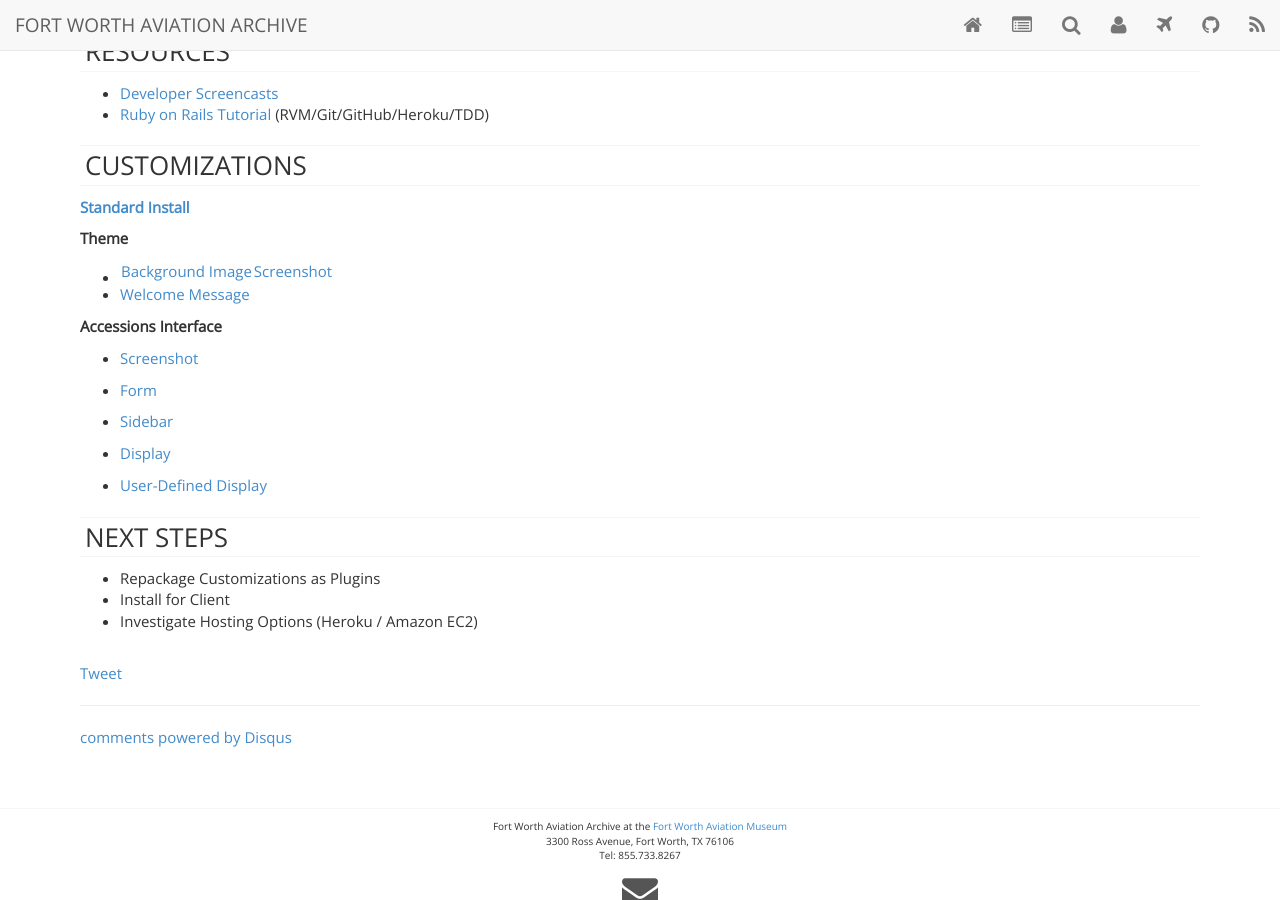
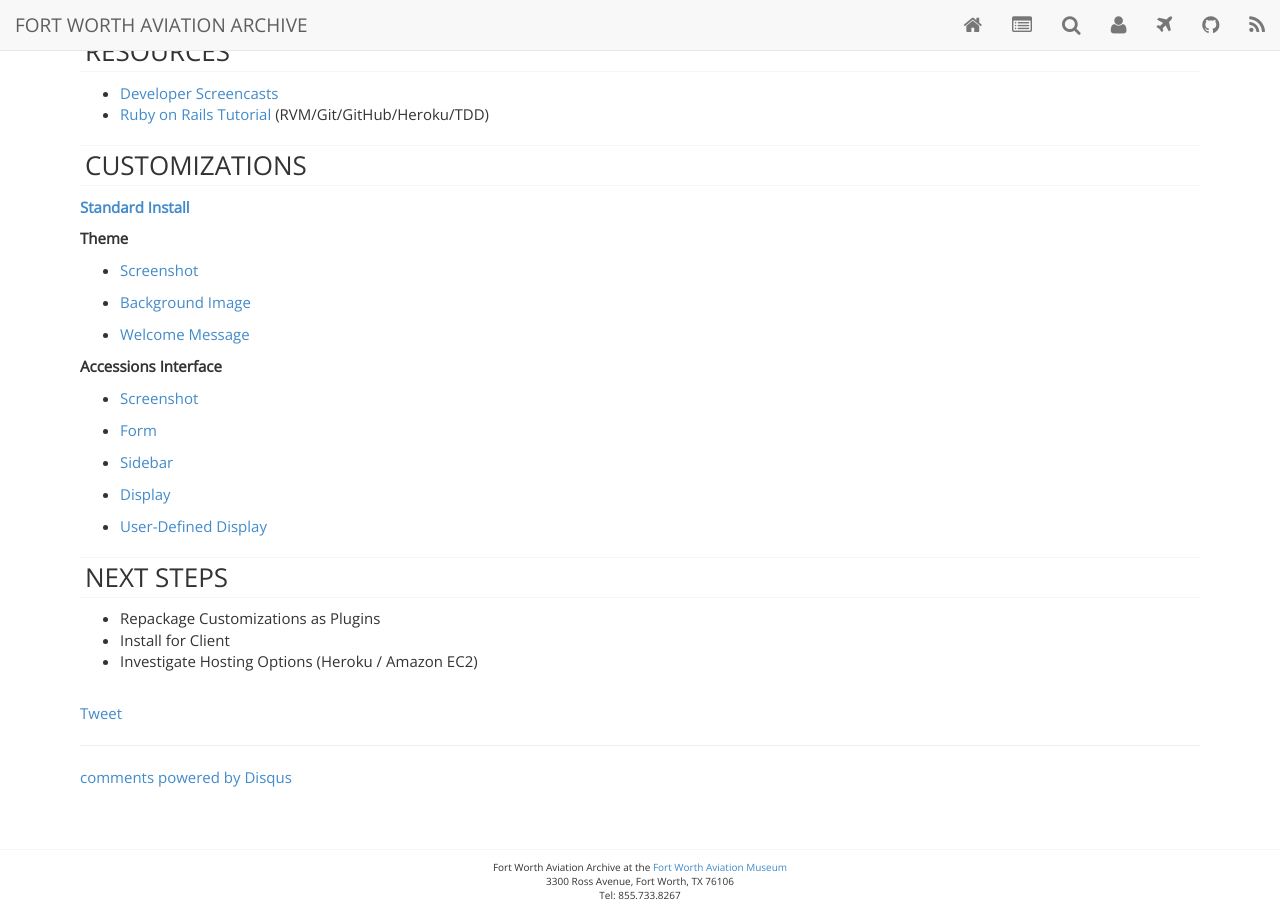
Before and after one commit to vmap/vmap.github.io, a Jekyll site: the page built from _posts/2013-11-24-customizing-archivesspace.md, in a window 1280 px wide and 900 px high, scrolled down 306 px. Built offline with Jekyll 4.4.1, drawn with Linux system fonts in a browser that asks for light colours; nearby versions of some CDN libraries; Markdown is read by kramdown in place of the engine named in the settings; comment, search, counter and statistics services are not loaded.

Commit message:
Updated 2013-11-24-customizing-archivesspace.md

```diff
--- a/_posts/2013-11-24-customizing-archivesspace.md
+++ b/_posts/2013-11-24-customizing-archivesspace.md
@@ -19,7 +19,9 @@ description: IT Project Management Presentation
 
 **Theme**
 
-- [Background Image](https://github.com/drewhop/archivesspace-1.0.0/blob/master/frontend/app/assets/stylesheets/themes/default/default.less#L4) | [Screenshot](https://www.dropbox.com/s/zp3hfltyfdclxvg/AS_welcome.png)
+- [Screenshot](https://www.dropbox.com/s/zp3hfltyfdclxvg/AS_welcome.png)
+
+- [Background Image](https://github.com/drewhop/archivesspace-1.0.0/blob/master/frontend/app/assets/stylesheets/themes/default/default.less#L4)
 
 - [Welcome Message](https://github.com/drewhop/archivesspace-1.0.0/blob/master/frontend/config/locales/en.yml#L200-202)
 
```
